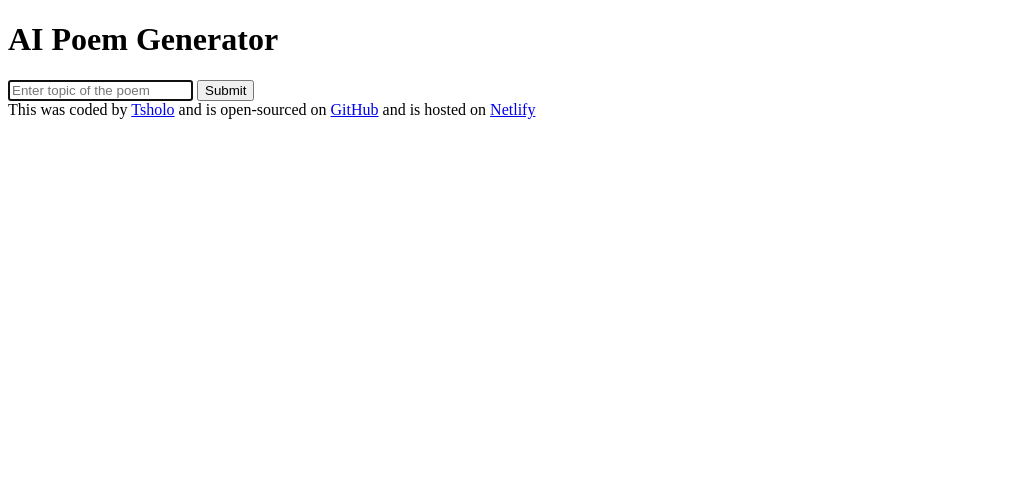
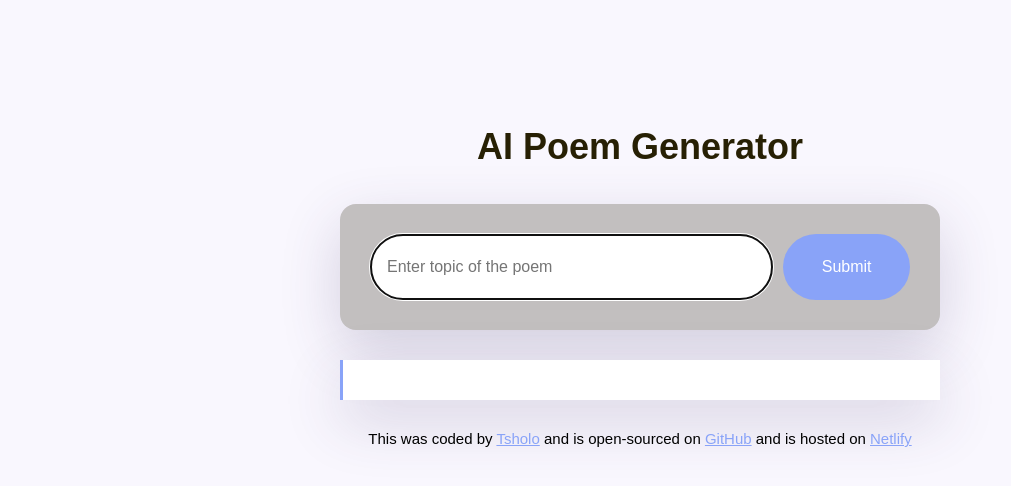
Before and after one commit to Tsholo860/AI-poem-generator, a plain HTML site: page index.html in a window 1280 px wide. Shown: the whole page, without its empty margins (0-1011 px from the left). Drawn offline with Linux system fonts and the light colour scheme.

Commit message:
added styling to project

```diff
--- a/index.html
+++ b/index.html
@@ -7,15 +7,16 @@
     <title>AI Poem Generator </title>
 </head>
 <body>
+    <div class="container">
     <header>
     <h1>AI Poem Generator</h1>
 </header>
 <main>
 <form >
-    <input type="text" placeholder="Enter topic of the poem" autofocus required autocomplete="off"/>
-    <input type="submit" >
+    <input type="text" placeholder="Enter topic of the poem" autofocus required autocomplete="off" class="instructions"/>
+    <input type="submit" class="submit-button" >
 </form>
-<div>
+<div class="poem">
 
 </div>
 </main>
@@ -25,6 +26,7 @@
     and is open-sourced on <a href="https://github.com/Tsholo860/AI-poem-generator" target="_blank" rel="noopener noreferrer">GitHub</a>
     and is hosted on <a href="https://github.com/Tsholo860" target="_blank" rel="noopener noreferrer">Netlify</a>
 </footer>
+</div>
     <script src="src/index.js"></script>
 </body>
 </html>
--- a/src/style.css
+++ b/src/style.css
@@ -0,0 +1,63 @@
+body{
+    background-color: #f9f7fe;
+    font-family: Arial, Helvetica, sans-serif;
+}
+
+.container{
+    margin: 120px auto;
+    max-width:600px;
+}
+a{
+    color:#89a3f8 ;
+}
+
+header{
+    margin-bottom: 30px;
+}
+
+h1{
+    font-weight: 800;
+    text-align: center;
+    font-size:36px;
+    line-height:1.5;
+    color: #272004;
+}
+form{
+    padding: 30px;
+    background-color:rgb(194, 191, 191) ;
+    border-radius: 16px;
+    display: flex;
+    box-shadow: 0px 20px 60px rgba(65,50,100,0.2);
+    margin-bottom: 30px;
+}
+.instructions{
+    padding: 16px;
+    border: 1px solid rgba(39,33,0.5);
+    width: 80%;
+    font-size: 16px;
+    border-radius: 50px;
+    line-height: 20px;
+}
+.submit-button{
+margin-left: 10px;
+background-color:#89a3f8 ;
+border:none ;
+border-radius: 50px;
+padding: 24px;
+color: white;
+width: 140px;
+font-size: 16px;
+}
+.poem{
+    font-size: 16px;
+    background-color: white;
+    padding:20px;
+    line-height: 2px;
+    border-left: 3px solid #89a3f8;
+    box-shadow: 0px 20px 60px rgba(65, 50, 100, 0.2);
+}
+footer{
+    text-align: center;
+    font-size: 15px;
+    margin-top: 30px;
+}
```
